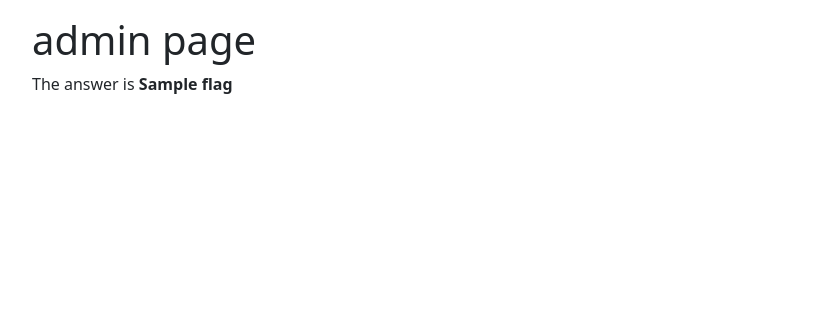
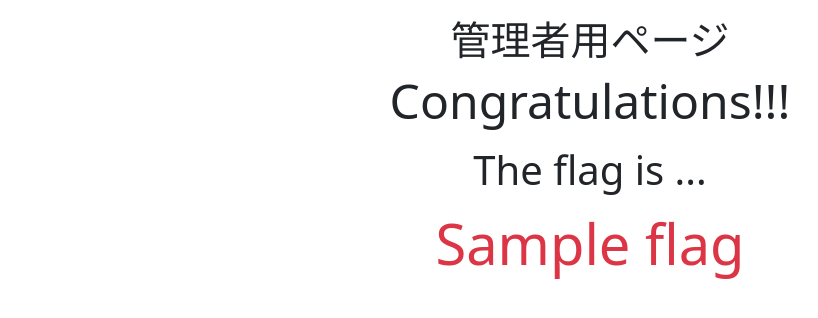
Before and after one commit to t45270460-png/bowling-score-application, a Flask app: template src/templates/admin.html in a window 1280 px wide. Shown: the top 318 px of the page, without its empty margins (50-868 px from the left). Run offline with Flask 3, Linux system fonts and the light colour scheme; the template is opened without the code that fills it: most values are stand-ins (such as "Sample title", 1, 10 or a date in 2020).

Commit message:
管理者画面のレイアウトを修正

```diff
--- a/src/templates/admin.html
+++ b/src/templates/admin.html
@@ -1,5 +1,8 @@
 {% extends "base.html" %} {% block title %}管理者ページ{% endblock %} {% block
 content %}
-<h1>admin page</h1>
-<p>The answer is <strong>{{ flag }}</strong></p>
+<h1 class="text-center">管理者用ページ</h1>
+
+<p class="text-center display-5 font-weight-bold">Congratulations!!!</p>
+<p class="text-center display-6 font-weight-bold">The flag is ...</p>
+<p class="text-center display-4 font-weight-bold"><strong class="text-danger">{{ flag }}</strong></p>
 {% endblock %}
```
